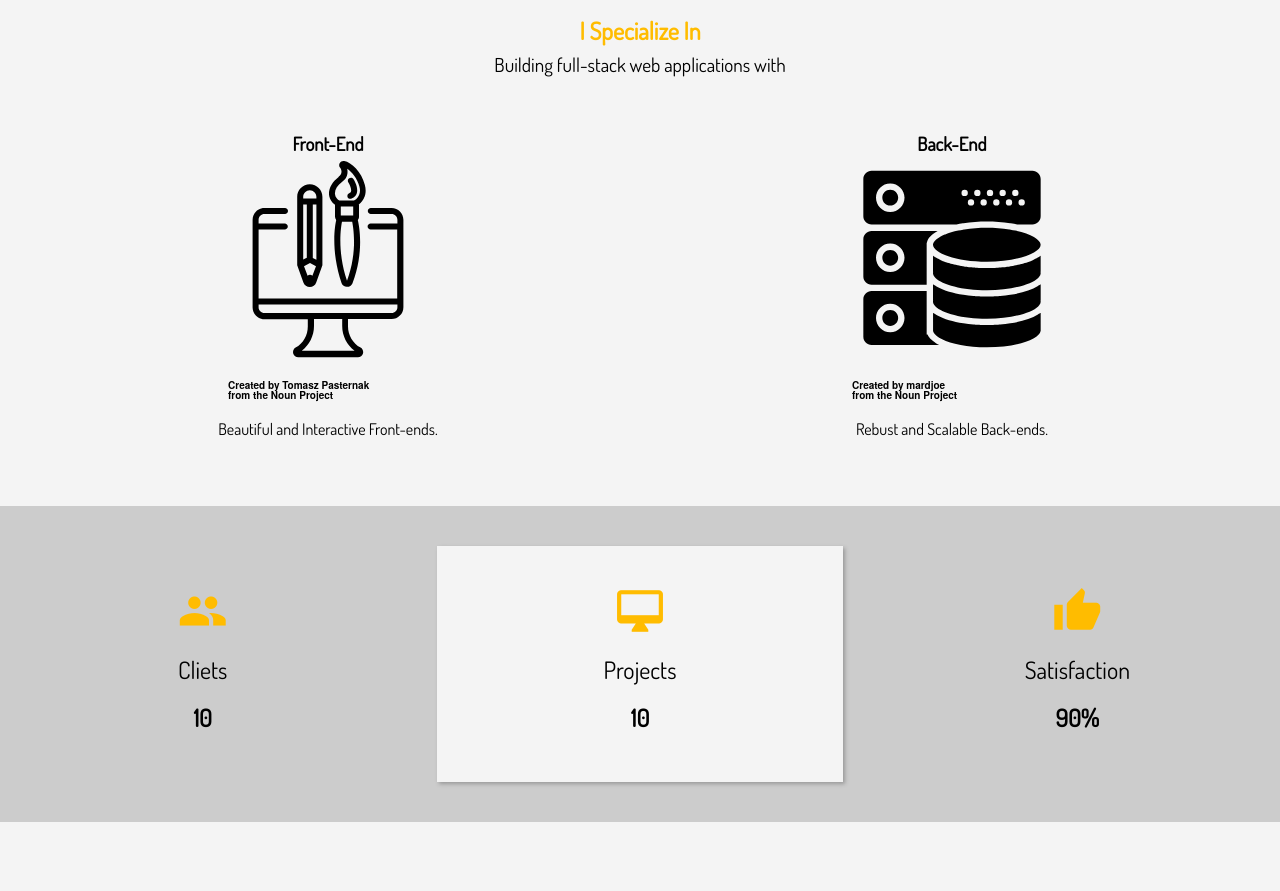
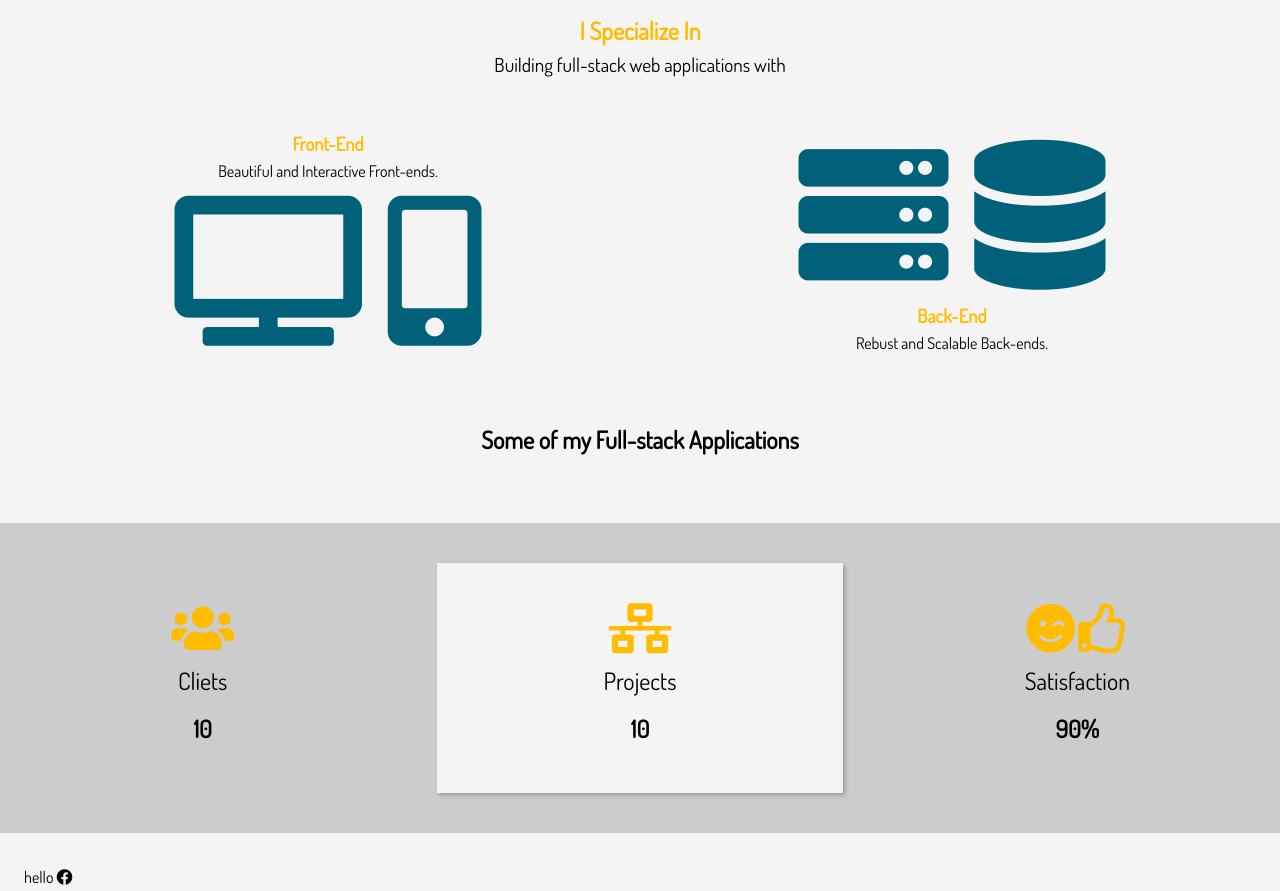
Before and after one commit to Yassineab27/portfolio-new, a plain HTML site: page index.html in a window 1280 px wide. Shown: the part 820-1711 px from the top of the page. Before the commit the page ends 1674 px from the top, so only its background shows below. Drawn offline with Linux system fonts and the light colour scheme.

Commit message:
fixing icons

```diff
--- a/index.html
+++ b/index.html
@@ -5,12 +5,12 @@
     <meta name="viewport" content="width=device-width, initial-scale=1.0" />
     <meta http-equiv="X-UA-Compatible" content="ie=edge" />
     <link
+      href="https://fonts.googleapis.com/css?family=Dosis&display=swap"
       rel="stylesheet"
-      href="https://fonts.googleapis.com/icon?family=Material+Icons"
     />
     <link
-      href="https://fonts.googleapis.com/css?family=Dosis&display=swap"
       rel="stylesheet"
+      href="https://cdnjs.cloudflare.com/ajax/libs/font-awesome/5.8.2/css/all.css"
     />
     <link rel="stylesheet" href="./css/main.css" />
     <title>Yassine | Full-Stack Dev.</title>
@@ -57,19 +57,30 @@
         <div class="specials">
           <div>
             <h3>Front-End</h3>
-            <img class="svg" src="/images/svg/front-end.svg" />
             <p>
               Beautiful and Interactive Front-ends.
             </p>
+            <i class="fas fa-tv icon-style-back-end"></i>
+            <i class="fas fa-mobile-alt icon-style-back-end"></i>
           </div>
           <div>
+            <i class="fas fa-server icon-style-back-end"></i>
+            <i class="fas fa-database icon-style-back-end"></i>
             <h3>Back-End</h3>
-            <img class="svg" src="/images/svg/back-end.svg" />
             <p>
               Rebust and Scalable Back-ends.
             </p>
           </div>
         </div>
+      </div>
+    </section>
+
+    <!-- Section C: WORK -->
+    <section id="home-c" class="text-center py-2">
+      <div class="container">
+        <h2 class="section-title">
+          Some of my Full-stack Applications
+        </h2>
       </div>
     </section>
 
@@ -79,9 +90,7 @@
         <div>
           <ul>
             <li>
-              <i class="material-icons icon-style">
-                people
-              </i>
+              <i class="fas fa-users icon-style"></i>
             </li>
             <li class="stats-title">Cliets</li>
             <li class="stats-number">10</li>
@@ -90,9 +99,7 @@
         <div>
           <ul>
             <li>
-              <i class="material-icons icon-style" style="font-size: 50px">
-                desktop_mac
-              </i>
+              <i class="fas fa-network-wired icon-style"></i>
             </li>
             <li class="stats-title">Projects</li>
             <li class="stats-number">10</li>
@@ -101,9 +108,8 @@
         <div>
           <ul>
             <li>
-              <i class="material-icons icon-style" style="font-size: 50px">
-                thumb_up
-              </i>
+              <i class="fas fa-smile-wink icon-style"></i>
+              <i class="far fa-thumbs-up icon-style"></i>
             </li>
             <li class="stats-title">Satisfaction</li>
             <li class="stats-number">90%</li>
@@ -112,6 +118,16 @@
       </div>
     </section>
 
+    <!-- FOOTER -->
+    <section id="main-footer">
+      <div class="footer-content container">
+        <div class="social">
+          hello
+          <i class="fab fa-facebook"></i>
+        </div>
+      </div>
+    </section>
+
     <!-- Type Effect -->
     <script src="app.js"></script>
   </body>
--- a/scss/_components.scss
+++ b/scss/_components.scss
@@ -47,9 +47,10 @@ input[class^="btn-"]:hover {
   text-align: center;
 }
 
-.svg {
-  height: 250px;
-  width: 250px;
+.icon-style-back-end {
+  margin: 0.7rem;
+  font-size: 150px;
+  color: $color-second;
 }
 
 .icon-style {
--- a/scss/main.scss
+++ b/scss/main.scss
@@ -102,6 +102,10 @@ img {
       .img {
         padding-bottom: 0.5rem;
       }
+
+      h3 {
+        color: $color-main;
+      }
     }
   }
 
```
Also changed, not shown: css/main.css, 1 other file.
